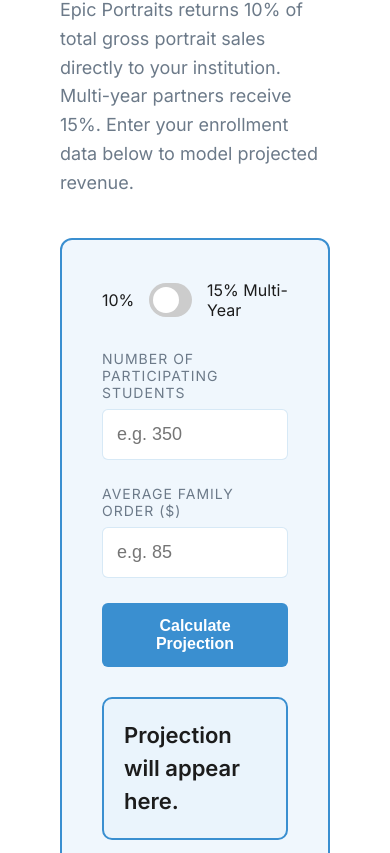
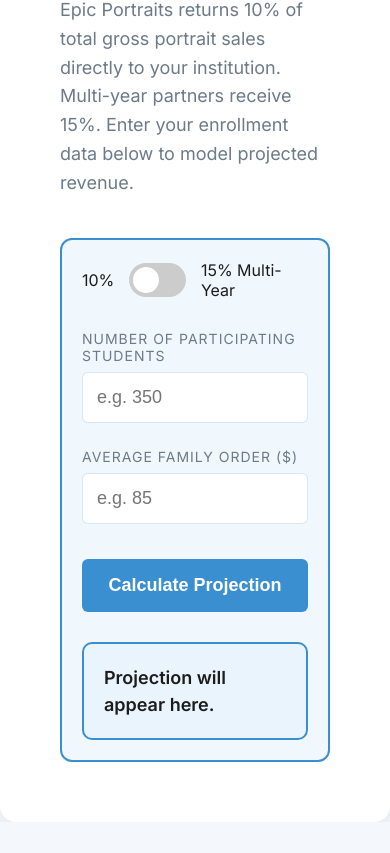
Before and after one commit to zrscales-gif/EPIC-Portrait-Co.-, a plain HTML site: page partner.html in a window 390 px wide. Shown: the part 247-1100 px from the top of the page. After the commit the page ends 1069 px from the top, so only its background shows below. Drawn offline with nearby package versions, Linux system fonts and the light colour scheme.

Commit message:
Update partner.html

```diff
--- a/partner.html
+++ b/partner.html
@@ -150,9 +150,45 @@
 input:checked + .slider:before{
   transform:translateX(26px);
 }
+  /* ========================= */
+/* MOBILE CALCULATOR FIX     */
+/* ========================= */
+
+@media (max-width: 768px) {
+
+  input {
+    width: 100%;
+    font-size: 18px;
+    padding: 14px;
+  }
+
+  button {
+    width: 100%;
+    font-size: 18px;
+    padding: 16px;
+    margin-top: 10px;
+  }
+
+  .result-box {
+    font-size: 18px;
+    padding: 20px;
+  }
+
+  .card {
+    padding: 20px;
+  }
+.grid {
+  grid-template-columns: 1fr !important;
+}
+
 </style>
 
 <script>
+  document.getElementById('avgOrder').addEventListener('keypress', function(e){
+  if(e.key === 'Enter'){
+    calculateRevenue();
+  }
+});
 function animateCurrency(el, endValue, durationMs){
   const startValue = 0;
   const startTime = performance.now();
```
